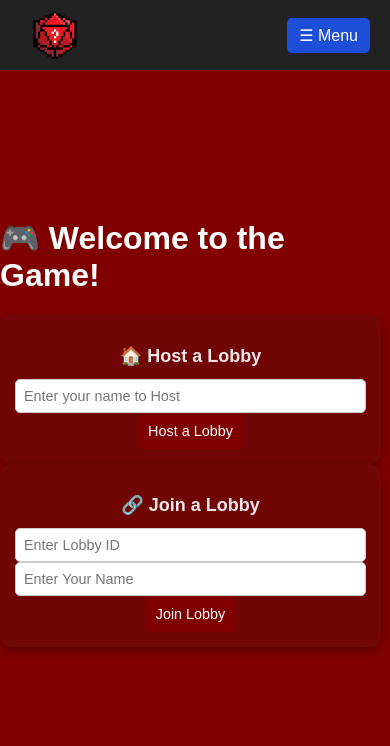
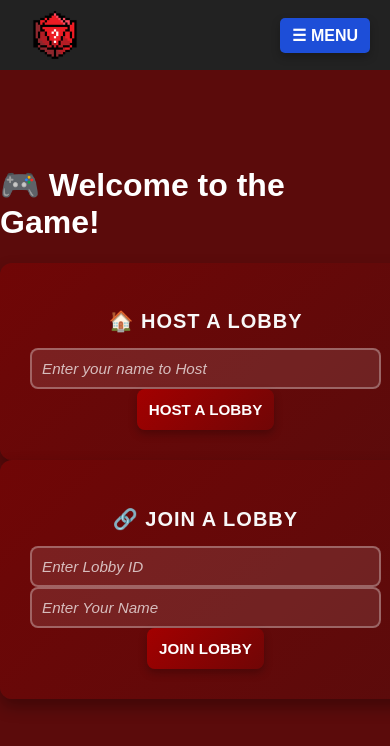
Before and after one commit to cain9209/my-app, a React (Create React App) app: page / in a window 390 px wide. Shown: the top 746 px of the page. Built offline with nearby package versions, Linux system fonts and the light colour scheme.

Commit message:
Style update

```diff
--- a/src/styles/Lobby.css
+++ b/src/styles/Lobby.css
@@ -1,9 +1,9 @@
-/* General Page Styling */
+/* 🌟 General Page Styling */
 body, html {
   margin: 0;
   padding: 0;
-  font-family: Arial, sans-serif;
-  background-color: maroon;
+  font-family: "Arial", sans-serif;
+  background-color: #5b0b0b; /* Deep maroon for a sleek, premium feel */
   color: white;
   display: flex;
   align-items: center;
@@ -13,84 +13,110 @@ body, html {
   overflow-x: hidden;
 }
 
-/* Form Container (Card) */
+/* 🎨 Form Container (Card) */
 .form-container {
-  background: rgb(112, 6, 6);
-  color: rgb(244, 230, 230);
-  padding: 100px; /* Reduced padding */
-  border-radius: 10px;
-  box-shadow: 0 4px 10px rgba(0, 0, 0, 0.3);
+  background: linear-gradient(135deg, #700606, #5b0b0b); /* Subtle gradient for depth */
+  color: #f8f8f8;
+  padding: 40px; /* Adjusted padding for a balanced layout */
+  border-radius: 12px;
+  box-shadow: 0 8px 16px rgba(0, 0, 0, 0.3); /* Smoother shadow */
   width: 100%;
-  max-width: 380px; /* Prevents the form from getting too big */
+  max-width: 400px; /* Keeps form at a readable size */
   text-align: center;
-  transition: all 0.3s ease-in-out;
+  transition: transform 0.3s ease-in-out, box-shadow 0.3s;
 }
 
-/* Title */
-.form-container h2 {
-  margin-bottom: 12px;
-  font-size: 22px; /* Slightly smaller for mobile */
+.form-container:hover {
+  transform: translateY(-5px);
+  box-shadow: 0 10px 20px rgba(0, 0, 0, 0.35); /* Adds depth on hover */
 }
 
-/* Form Styling */
+/* 🏆 Title Styling */
+.form-container h2 {
+  margin-bottom: 15px;
+  font-size: 24px;
+  font-weight: bold;
+  letter-spacing: 1px;
+  text-transform: uppercase;
+}
+
+/* ✨ Form Styling */
 form {
   display: flex;
   flex-direction: column;
-  gap: 10px; /* Less gap to save space */
+  gap: 12px; /* Balanced spacing */
 }
 
-/* Input Fields */
+/* 📝 Input Fields */
 input {
-  padding: 10px; /* Reduce padding */
-  border: 1px solid #ccc;
-  border-radius: 5px;
+  padding: 12px;
+  border: 2px solid rgba(255, 255, 255, 0.3);
+  border-radius: 8px;
   font-size: 1rem;
   width: 100%;
+  background: rgba(255, 255, 255, 0.1);
+  color: white;
+  outline: none;
   box-sizing: border-box;
   transition: all 0.3s ease-in-out;
 }
 
-input:focus {
-  border-color: maroon;
-  outline: none;
-  box-shadow: 0 0 4px rgba(128, 0, 0, 0.5);
+input::placeholder {
+  color: rgba(255, 255, 255, 0.7);
+  font-style: italic;
 }
 
-/* Buttons */
+input:focus {
+  border-color: #ffdd57; /* Gold accent for a luxurious touch */
+  box-shadow: 0 0 6px rgba(255, 221, 87, 0.6);
+  background: rgba(255, 255, 255, 0.15);
+}
+
+/* 🎯 Buttons */
 button {
-  padding: 12px;
+  padding: 14px;
   border: none;
-  border-radius: 5px;
-  background: maroon;
+  border-radius: 8px;
+  background: linear-gradient(135deg, #a30000, #700606);
   color: white;
   font-size: 1rem;
+  font-weight: bold;
+  text-transform: uppercase;
   cursor: pointer;
-  transition: background 0.3s, transform 0.2s;
+  transition: all 0.3s;
+  box-shadow: 0 4px 8px rgba(0, 0, 0, 0.25);
 }
 
 button:hover {
-  background: darkred;
-  transform: scale(1.02);
+  background: linear-gradient(135deg, #ff0000, #a30000);
+  transform: translateY(-2px);
+  box-shadow: 0 6px 12px rgba(0, 0, 0, 0.3);
 }
 
-/* Mobile-Friendly Adjustments */
+button:active {
+  transform: scale(0.98);
+  background: #900000;
+  box-shadow: 0 2px 4px rgba(0, 0, 0, 0.3);
+}
+
+/* 📱 Mobile-Friendly Adjustments */
 @media (max-width: 768px) {
   .form-container {
-    width: 90%; /* Slightly bigger on smaller screens */
-    padding: 15px; /* Reduce padding to avoid zoomed-in look */
+    width: 90%;
+    padding: 30px;
   }
 
   .form-container h2 {
-    font-size: 18px; /* Make text smaller */
+    font-size: 20px;
   }
 
   input {
-    font-size: 0.9rem;
-    padding: 8px; /* Reduce padding */
+    font-size: 0.95rem;
+    padding: 10px;
   }
 
   button {
-    font-size: 0.9rem;
-    padding: 10px; /* Reduce button size */
+    font-size: 0.95rem;
+    padding: 12px;
   }
 }
```
